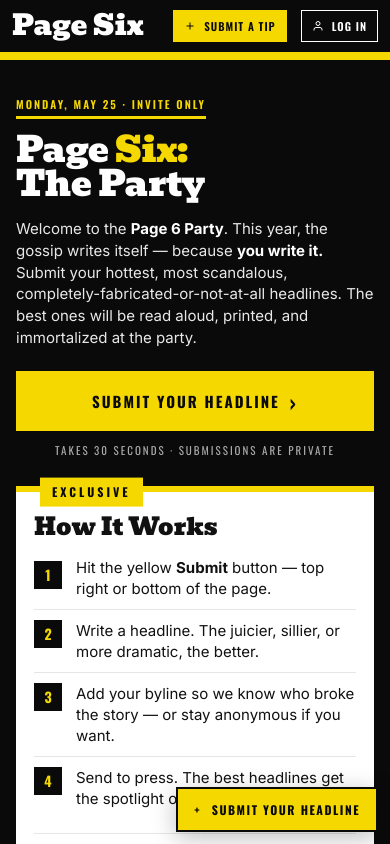
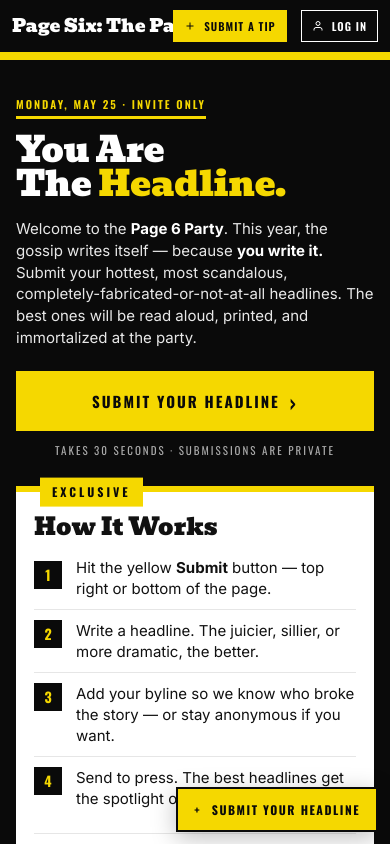
Before and after one commit to cgs2kyysjg-cell/pagesix, a website: page index.html in a window 390 px wide. Shown: the top 844 px of the page. Drawn offline with nearby package versions, Linux system fonts and the light colour scheme; a web font is replaced by a local one.

Commit message:
Add files via upload

```diff
--- a/index.html
+++ b/index.html
@@ -80,12 +80,13 @@
     font-family: 'Bevan', 'Bookman Old Style', serif;
     font-weight: 400;
     font-style: normal;
-    font-size: clamp(34px, 5vw, 58px);
+    font-size: clamp(22px, 3.6vw, 44px);
     line-height: 1;
     color: #fff;
     letter-spacing: 0;
     white-space: nowrap;
     text-transform: none;
+    min-width: 0;
   }
 
   /* Yellow strip */
@@ -710,7 +711,7 @@
     /* Header: hide left section, logo left, buttons right */
     .top-header { grid-template-columns: 1fr auto; gap: 8px; padding: 12px 16px; }
     .top-header .left { display: none; }
-    .logo { font-size: clamp(28px, 5vw, 42px); }
+    .logo { font-size: clamp(18px, 3.2vw, 30px); }
 
     /* Hero */
     .submit-hero { padding: 40px 16px 48px 16px; }
@@ -729,7 +730,7 @@
 
     /* Header */
     .top-header { padding: 10px 12px; }
-    .logo { font-size: 28px; }
+    .logo { font-size: 18px; }
     .top-header .nav-btn { padding: 7px 10px; font-size: 11px; letter-spacing: 1px; }
     .top-header .nav-btn svg { width: 12px; height: 12px; }
 
@@ -961,7 +962,7 @@
     </button>
   </div>
 
-  <div class="logo">Page Six</div>
+  <div class="logo">Page Six: The Party</div>
 
   <div class="right">
     <button class="nav-btn cta" id="submit-toggle-top">
@@ -982,7 +983,7 @@
   <div class="inner">
     <div>
       <div class="eyebrow">Monday, May 25 · Invite Only</div>
-      <h1>Page <span class="accent">Six:</span><br>The Party</h1>
+      <h1>You Are<br>The <span class="accent">Headline.</span></h1>
       <p class="deck">
         Welcome to the <strong>Page 6 Party</strong>. This year, the gossip writes itself — because <strong>you write it.</strong>
         Submit your hottest, most scandalous, completely-fabricated-or-not-at-all headlines.
```
